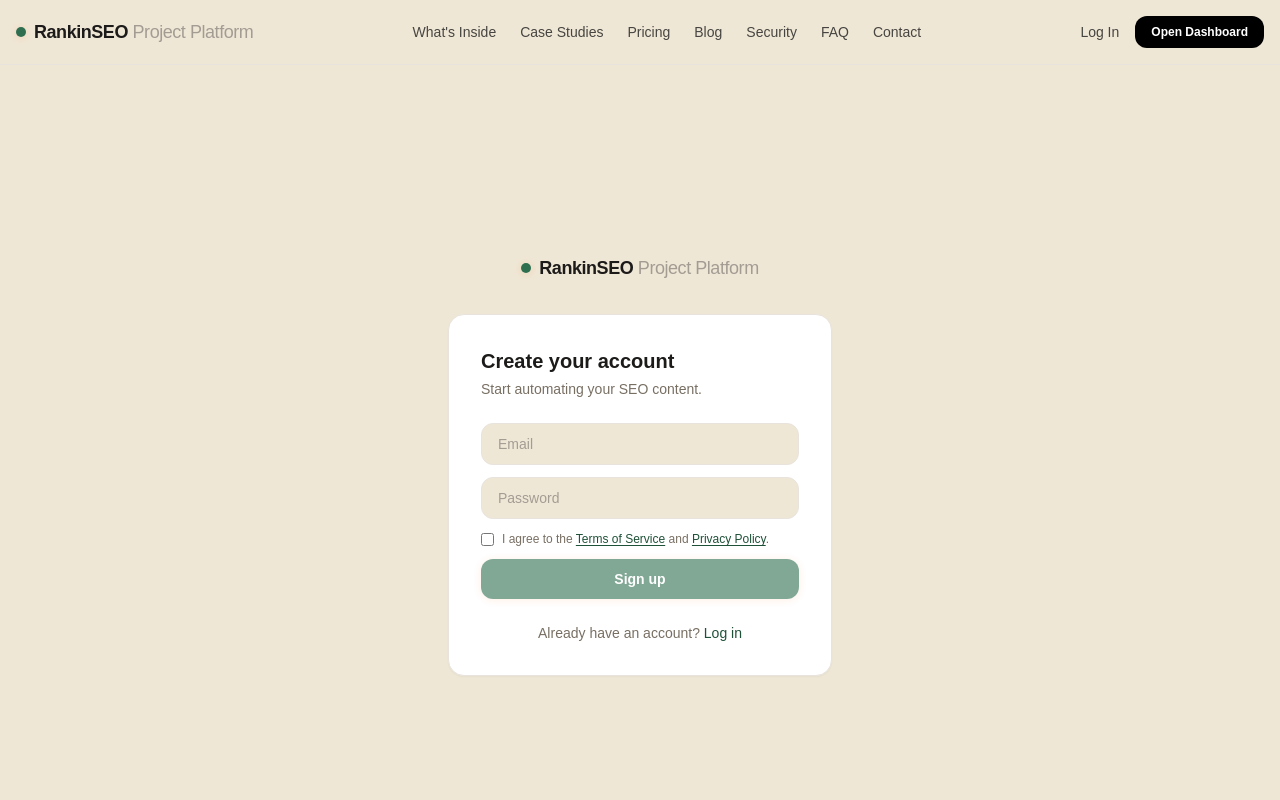
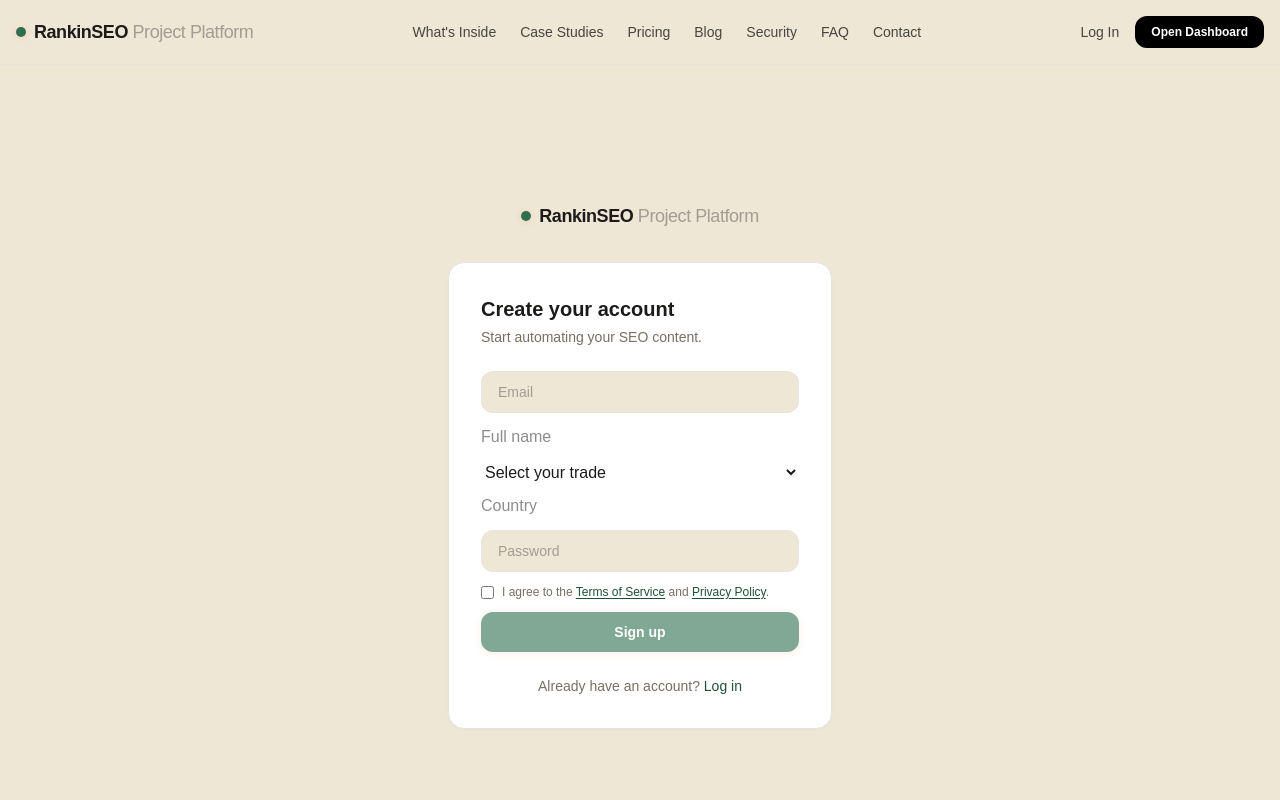
Before and after one commit to asgharshakir94-jpg/-my-seo-app, a Next.js app: page /signup in a window 1280 px wide. Shown: the top 800 px of the page. Built offline with nearby package versions, Linux system fonts and the light colour scheme.

Commit message:
Add full name, trade, and country fields to signup

```diff
--- a/app/signup/page.tsx
+++ b/app/signup/page.tsx
@@ -11,6 +11,9 @@ export default function SignupPage() {
   const [loading, setLoading] = useState(false)
   const router = useRouter()
   const [agreedToTerms, setAgreedToTerms] = useState(false)
+  const [fullName, setFullName] = useState("");
+  const [trade, setTrade] = useState("");
+  const [country, setCountry] = useState("");
 
   const handleSignup = async (e: React.FormEvent) => {
     e.preventDefault()
@@ -30,6 +33,9 @@ export default function SignupPage() {
       options: {
         data: {
           terms_accepted_at: new Date().toISOString(),
+          full_name: fullName,
+          trade: trade,
+          country: country,
         },
       },
     })
@@ -66,6 +72,39 @@ export default function SignupPage() {
               onChange={(e) => setEmail(e.target.value)}
               required
               className="w-full bg-paper border border-line rounded-md px-4 py-2.5 text-sm text-ink placeholder-sand focus:outline-none focus:ring-2 focus:ring-accent-from/30 focus:border-accent-from transition-all duration-200"
+            />
+            <input
+            type="text"
+            placeholder="Full name"
+            value={fullName}
+            onChange={(e) => setFullName(e.target.value)}
+            required
+            className="w-full ..." // match your email input's className exactly
+          />
+
+          <select
+            value={trade}
+            onChange={(e) => setTrade(e.target.value)}
+            required
+            className="w-full ..." // match your input styling
+          >
+            <option value="">Select your trade</option>
+            <option value="roofing">Roofing</option>
+            <option value="solar">Solar</option>
+            <option value="hvac">HVAC</option>
+            <option value="plumbing">Plumbing</option>
+            <option value="electrician">Electrician</option>
+            <option value="carpentry">Carpentry</option>
+            <option value="other">Other</option>
+          </select>
+
+            <input
+              type="text"
+              placeholder="Country"
+              value={country}
+              onChange={(e) => setCountry(e.target.value)}
+              required
+              className="w-full ..." // match your input styling
             />
             <input
               type="password"
```
